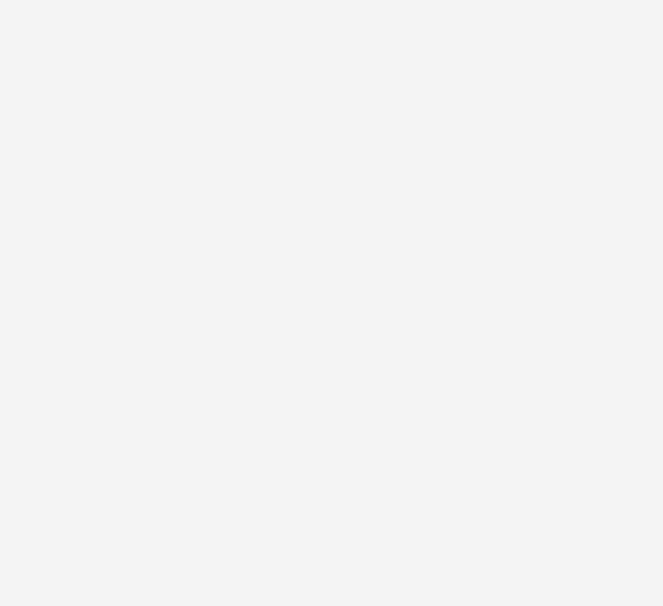
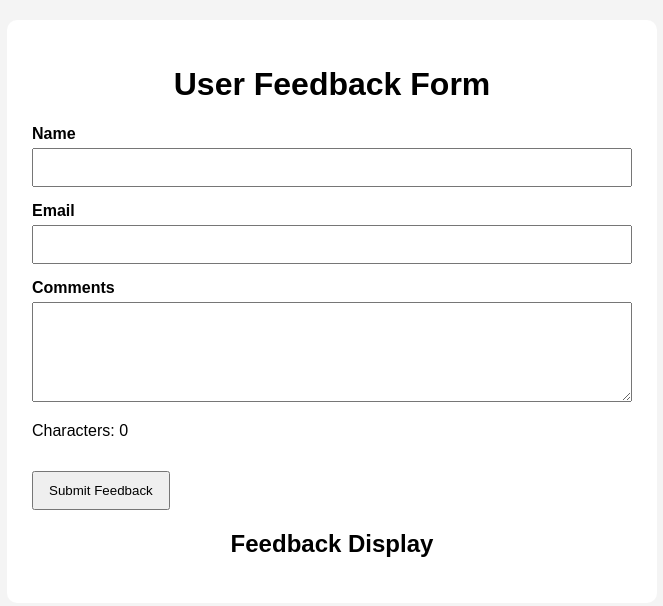
Before and after one commit to EmilySteinmetz/user_feedback_form, a plain HTML site: page code_index.html in a window 1280 px wide. Shown: the whole page, without its empty margins (308-971 px from the left). Drawn offline with Linux system fonts and the light colour scheme.

Commit message:
Add user feedback form to code_index.html

```diff
--- a/code_index.html
+++ b/code_index.html
@@ -8,5 +8,29 @@
 </head>
 <body>
 
+    <div class="container">
+    <h1>User Feedback Form</h1>
+
+    <form id="feedback-form">
+      <label>Name</label>
+      <input type="text" id="name" data-tooltip="Enter your full name">
+
+      <label>Email</label>
+      <input type="email" id="email" data-tooltip="Enter a valid email address">
+
+      <label>Comments</label>
+      <textarea id="comments" data-tooltip="Type your feedback here"></textarea>
+
+      <p id="char-count">Characters: 0</p>
+      <p id="validation-message"></p>
+      <p id="tooltip"></p>
+
+      <button type="submit">Submit Feedback</button>
+    </form>
+
+    <h2>Feedback Display</h2>
+    <div id="feedback-display"></div>
+  </div>
+
 </body>
 </html>
```
